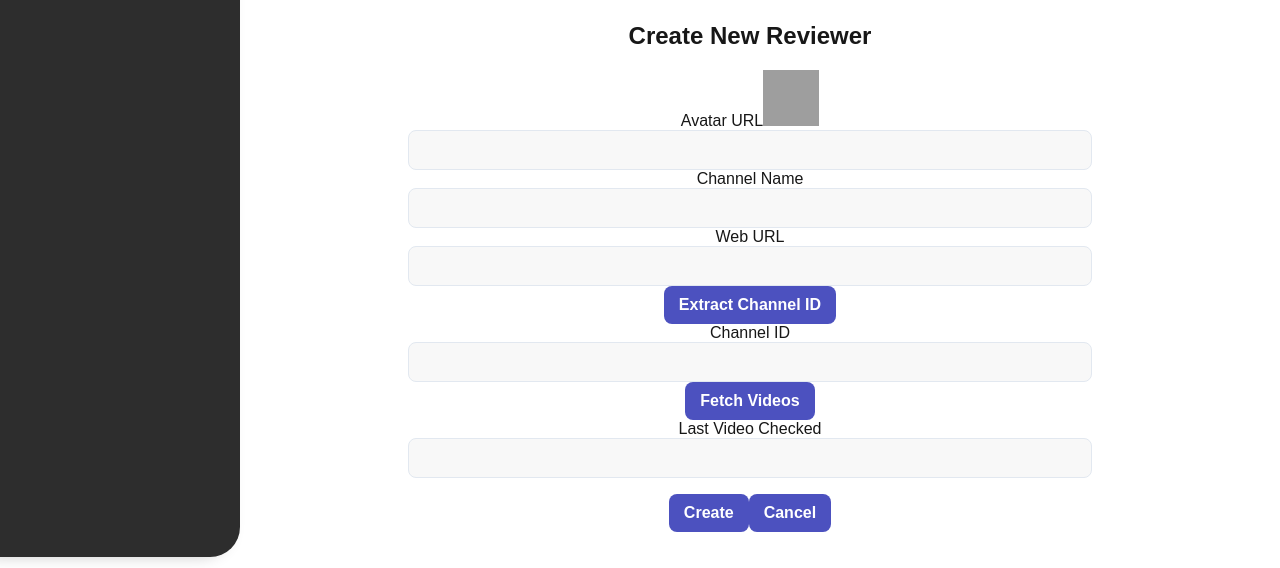
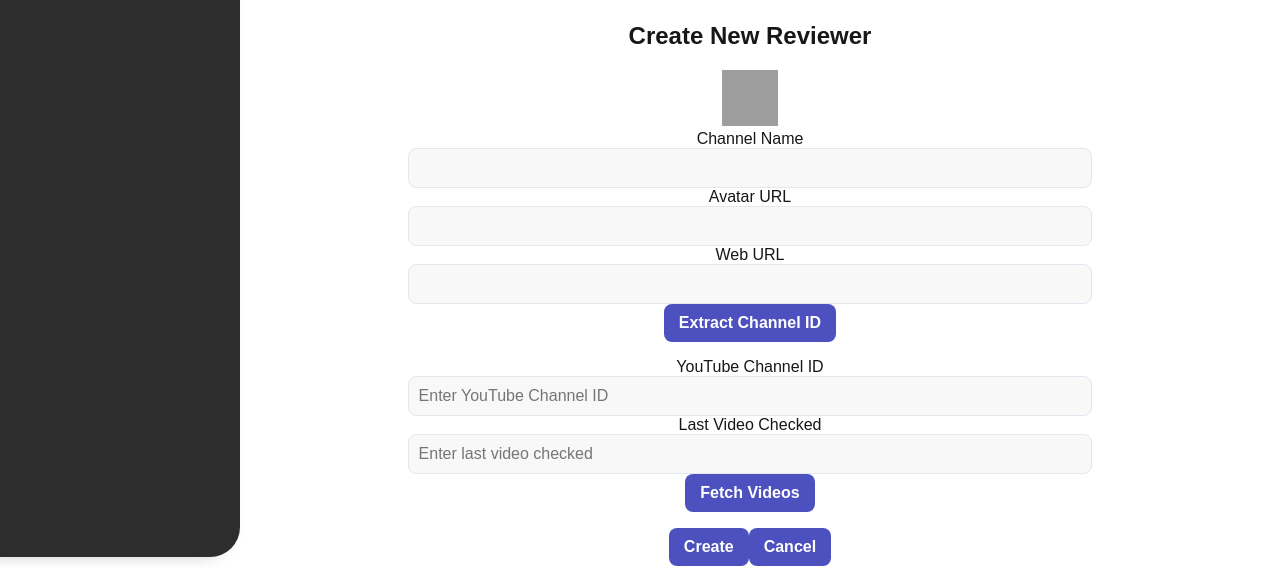
Before and after one commit to Tesskhan/FoodieMap, a Next.js app in the folder foodie_map/: page /edit_reviewers in a window 1280 px wide. Both pictures are taken after typing "Sample" into the empty fields and a click on the button "Create Reviewer". Shown: the part 303-871 px from the top of the page. Built offline with nearby package versions, Linux system fonts and the light colour scheme; no server answers; the database is empty; grey boxes are pictures that could not be loaded.

Commit message:
Now you can fetch while you create a reviewer

```diff
--- a/foodie_map/src/app/edit_reviewers/page.js
+++ b/foodie_map/src/app/edit_reviewers/page.js
@@ -22,12 +22,32 @@ const DEFAULT_AVATAR = "https://th.bing.com/th/id/R.0ababdb27dd0bb71f21f03c98b6c
  * @returns {string} The extracted identifier or an empty string if not found.
  */
 const extractChannelIdentifier = (webUrl) => {
+  if (!webUrl) return "";
+
+  // Match /channel/<id>
   let match = webUrl.match(/youtube\.com\/channel\/([a-zA-Z0-9_-]+)/);
   if (match) return match[1];
+
+  // Match /@<username>
   match = webUrl.match(/youtube\.com\/@([a-zA-Z0-9_-]+)/);
   if (match) return match[1];
+
+  // Match /c/<custom-name>
   match = webUrl.match(/youtube\.com\/c\/([a-zA-Z0-9_-]+)/);
   if (match) return match[1];
+
+  // Match /user/<username>
+  match = webUrl.match(/youtube\.com\/user\/([a-zA-Z0-9_-]+)/);
+  if (match) return match[1];
+
+  // Match ?v=<video-id> or other query parameters
+  match = webUrl.match(/youtube\.com\/.*[?&]v=([a-zA-Z0-9_-]+)/);
+  if (match) return match[1];
+
+  // Match youtu.be/<video-id>
+  match = webUrl.match(/youtu\.be\/([a-zA-Z0-9_-]+)/);
+  if (match) return match[1];
+
   return "";
 };
 
@@ -137,36 +157,85 @@ export default function EditReviewers() {
    * Loads the latest videos for the new reviewer by calling the YouTube API.
    * Updates the 'lastVideoChecked' field and stores the video details in the 'VideosToEdit' Firestore collection.
    */
-  const fetchVideosForNewReviewer = async () => {
-    if (isFetchingVideos) return;
-    if (!newReviewerData.youtubeChannelId) {
-      alert("Please extract the Channel ID first.");
+  const fetchVideosFromLastChecked = async () => {
+    const { youtubeChannelId, lastVideoChecked } = newReviewerData;
+
+    if (!youtubeChannelId) {
+      alert("Please provide a valid YouTube Channel ID.");
       return;
     }
+
+    if (!lastVideoChecked) {
+      alert("No starting video found. Please set a starting video first.");
+      return;
+    }
+
     setIsFetchingVideos(true);
+
     try {
-      const videosUrl = `https://www.googleapis.com/youtube/v3/search?part=snippet&channelId=${newReviewerData.youtubeChannelId}&maxResults=10&order=date&pageToken=&key=${YOUTUBE_API_KEY}`;
+      // Step 1: Get the published date of the starting video (using the /videos endpoint)
+      const detailsUrl = `https://www.googleapis.com/youtube/v3/videos?part=snippet&id=${lastVideoChecked}&key=${YOUTUBE_API_KEY}`;
+      const detailsRes = await fetch(detailsUrl);
+      const detailsData = await detailsRes.json();
+
+      if (!detailsData.items || detailsData.items.length === 0) {
+        alert("Failed to fetch details for the starting video.");
+        return;
+      }
+
+      const startingPublishedAt = detailsData.items[0].snippet.publishedAt;
+
+      // Step 2: Fetch up to 10 videos that are newer than the starting video's published date.
+      const videosUrl = `https://www.googleapis.com/youtube/v3/search?part=snippet&type=video&channelId=${youtubeChannelId}&order=date&maxResults=10&publishedAfter=${startingPublishedAt}&key=${YOUTUBE_API_KEY}`;
       const videosRes = await fetch(videosUrl);
       const videosData = await videosRes.json();
-      let lastVideoChecked = "";
-      if (videosData.items && videosData.items.length > 0) {
-        const latestVideo = videosData.items[0];
-        const videoId = latestVideo.id.videoId || "";
-        // Save the videoId in lastVideoChecked
-        await setDoc(doc(db, "VideosToEdit"), {
-          channelId: newReviewerData.youtubeChannelId,
+
+      if (!videosData.items || videosData.items.length === 0) {
+        alert("No newer videos found.");
+        return;
+      }
+
+      // Step 3: Save all fetched videos in Firestore under "VideosToEdit"
+      const savePromises = videosData.items.map(async (video) => {
+        const videoId = video.id.videoId;
+        return setDoc(doc(db, "VideosToEdit", videoId), {
+          channelId: youtubeChannelId,
           videoId,
-          title: latestVideo.snippet.title,
-          description: latestVideo.snippet.description,
-          publishedAt: latestVideo.snippet.publishedAt,
+          title: video.snippet.title,
+          description: video.snippet.description,
+          publishedAt: video.snippet.publishedAt,
         });
-        setNewReviewerData({ ...newReviewerData, lastVideoChecked: videoId });
-      }
+      });
+      await Promise.all(savePromises);
+
+      // Step 4: Save all fetched videos in local state
+      const videos = videosData.items.map((video) => ({
+        id: video.id.videoId,
+        title: video.snippet.title,
+        description: video.snippet.description,
+        publishedAt: video.snippet.publishedAt,
+      }));
+
+      setNewReviewerData((prevData) => ({
+        ...prevData,
+        videos: [...(prevData.videos || []), ...videos],
+      }));
+
+      // Step 5: Update the "lastVideoChecked" field with the newest video's ID.
+      // Since the API returns videos in descending order, the first item is the newest.
+      const newestVideoId = videosData.items[0].id.videoId;
+      setNewReviewerData((prevData) => ({
+        ...prevData,
+        lastVideoChecked: newestVideoId,
+      }));
+
+      alert("Videos fetched and stored successfully!");
     } catch (error) {
-      console.error("Error fetching videos", error);
-      alert("Error fetching videos");
+      console.error("Error fetching videos:", error);
+      alert(`Failed to fetch videos: ${error.message}`);
+    } finally {
+      setIsFetchingVideos(false);
     }
-    setIsFetchingVideos(false);
   };
 
   /**
@@ -599,11 +668,6 @@ export default function EditReviewers() {
             <div className="p-6 border rounded-lg shadow-md bg-white w-full">
               <h2 className="text-xl font-bold mb-4">Create New Reviewer</h2>
               <div className="space-y-4">
-                {/* New Reviewer Avatar URL */}
-                <div className="flex flex-col items-center justify-center">
-                  <label className="block text-sm font-medium text-gray-700">
-                    Avatar URL
-                  </label>
                   <img
                     src={newReviewerData.avatarUrl || DEFAULT_AVATAR}
                     alt="Avatar Preview"
@@ -614,19 +678,8 @@ export default function EditReviewers() {
                       e.target.src = DEFAULT_AVATAR;
                     }}
                   />
-                  <input
-                    type="text"
-                    value={newReviewerData.avatarUrl}
-                    onChange={(e) =>
-                      setNewReviewerData({
-                        ...newReviewerData,
-                        avatarUrl: e.target.value,
-                      })
-                    }
-                    className="custom-input"
-                  />
-                </div>
-                {/* New Reviewer Channel Name */}
+
+                  {/* New Reviewer Channel Name */}
                 <div className="flex flex-col items-center justify-center">
                   <label className="block text-sm font-medium text-gray-700">
                     Channel Name
@@ -638,6 +691,23 @@ export default function EditReviewers() {
                       setNewReviewerData({
                         ...newReviewerData,
                         channelName: e.target.value,
+                      })
+                    }
+                    className="custom-input"
+                  />
+                </div>
+                {/* New Reviewer Avatar URL */}
+                <div className="flex flex-col items-center justify-center">
+                  <label className="block text-sm font-medium text-gray-700">
+                    Avatar URL
+                  </label>
+                  <input
+                    type="text"
+                    value={newReviewerData.avatarUrl}
+                    onChange={(e) =>
+                      setNewReviewerData({
+                        ...newReviewerData,
+                        avatarUrl: e.target.value,
                       })
                     }
                     className="custom-input"
@@ -662,25 +732,22 @@ export default function EditReviewers() {
                   </button>
                 </div>
                 {/* New Reviewer Channel ID and Fetch Videos Button */}
-                <div className="flex flex-col items-center justify-center">
+                <div className="flex flex-col items-center justify-center mt-4">
                   <label className="block text-sm font-medium text-gray-700">
-                    Channel ID
+                    YouTube Channel ID
                   </label>
-                  <div className="flex items-center">
-                    <input
-                      type="text"
-                      value={newReviewerData.youtubeChannelId}
-                      disabled
-                      className="custom-input"
-                    />
-                    <button
-                      onClick={fetchVideosForNewReviewer}
-                      className="ml-2 custom-button bg-gray-200 hover:bg-gray-300 text-sm px-2 py-1"
-                      disabled={isFetchingVideos}
-                    >
-                      {isFetchingVideos ? "Fetching..." : "Fetch Videos"}
-                    </button>
-                  </div>
+                  <input
+                    type="text"
+                    value={newReviewerData.youtubeChannelId || ""}
+                    onChange={(e) =>
+                      setNewReviewerData((prevData) => ({
+                        ...prevData,
+                        youtubeChannelId: e.target.value,
+                      }))
+                    }
+                    className="custom-input"
+                    placeholder="Enter YouTube Channel ID"
+                  />
                 </div>
               </div>
               {/* New Reviewer Last Video Checked */}
@@ -690,10 +757,22 @@ export default function EditReviewers() {
                 </label>
                 <input
                   type="text"
-                  value={newReviewerData.lastVideoChecked}
-                  disabled
+                  value={newReviewerData.lastVideoChecked || ""}
+                  onChange={(e) =>
+                    setNewReviewerData((prevData) => ({
+                      ...prevData,
+                      lastVideoChecked: e.target.value,
+                    }))
+                  }
                   className="custom-input"
+                  placeholder="Enter last video checked"
                 />
+                <button
+                  onClick={() => fetchVideosFromLastChecked()}
+                  className="custom-button bg-blue-500 text-white"
+                >
+                  Fetch Videos
+                </button>
               </div>
               {/* Create/Cancel Buttons */}
               <div className="flex space-x-3 mt-4 justify-center">
```
